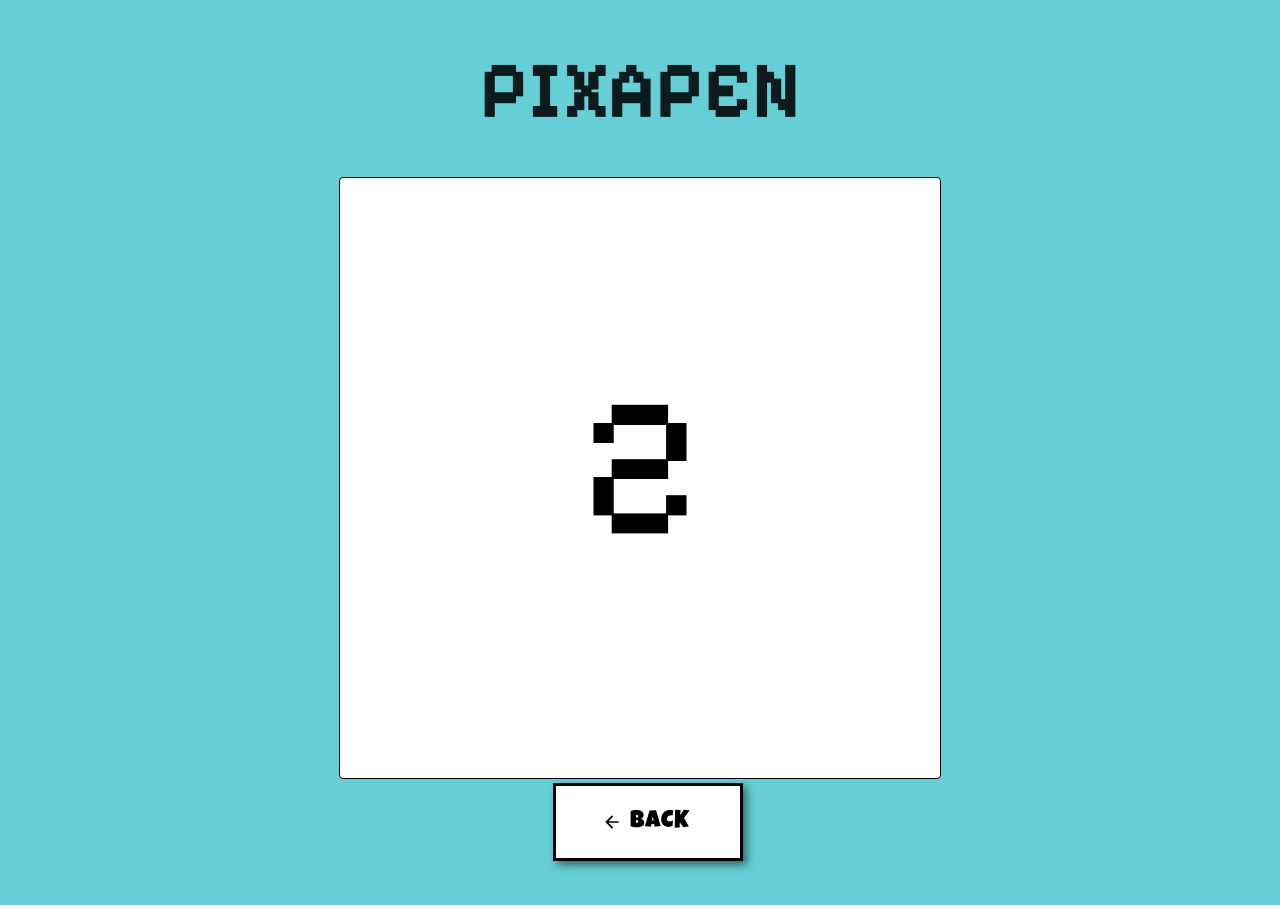
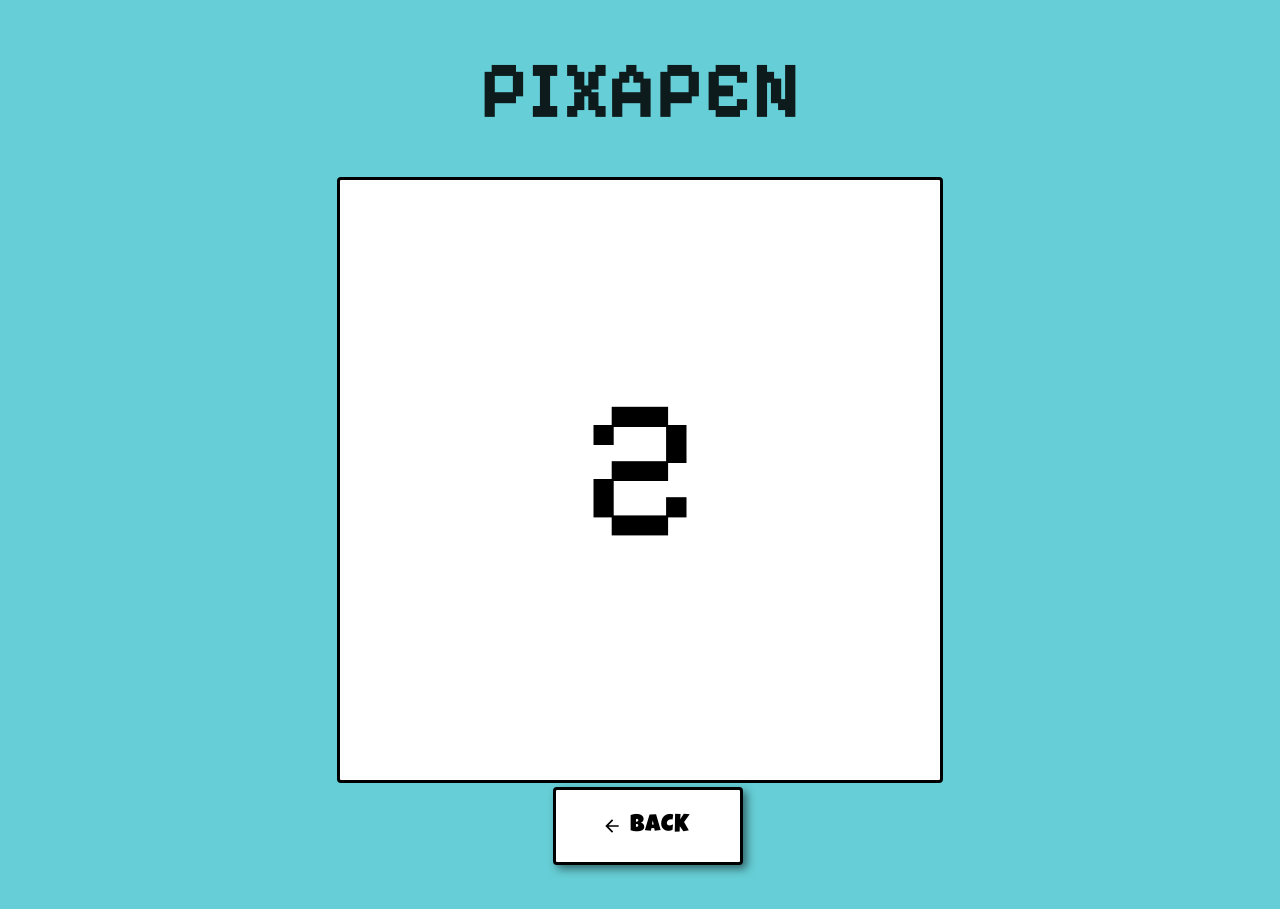
Before and after one commit to williamdenega/pixapen, a React (Create React App) app: page / in a window 1280 px wide. Both pictures are taken after a click on the button "PLAY". Built offline with nearby package versions, Linux system fonts and the light colour scheme.

Commit message:
adjusted boarder outline and raduis on buttons and canvas

```diff
--- a/src/newCanvas.js
+++ b/src/newCanvas.js
@@ -571,7 +571,7 @@ const GridCanvas = () => {
                             backgroundColor: "#FFFFFF", // white background
                             color: "#000000", // black text
                             border: "3px solid #000000", // bold border
-                            borderRadius: "0px", // rounded corners
+                            borderRadius: "4px", // rounded corners
                             boxShadow: "4px 4px 8px rgba(0, 0, 0, 0.5)", // subtle shadow
                             textTransform: "uppercase", // all caps
                             letterSpacing: "1px", // slightly spaced letters
@@ -613,7 +613,7 @@ const GridCanvas = () => {
                               backgroundColor: "white",
                               padding: 0,
                               display: "inline-block",
-                              border: "1px solid black",
+                              border: "3px solid black",
                               borderRadius: "4px",
                             }}
                           >
@@ -654,7 +654,7 @@ const GridCanvas = () => {
                               backgroundColor: "#FFFFFF", // White background
                               color: "#000000", // Black text
                               border: "3px solid #000000", // Bold border
-                              borderRadius: "0px", // Remove border radius to match the Play button
+                              borderRadius: "4px", // Remove border radius to match the Play button
                               boxShadow: "4px 4px 8px rgba(0, 0, 0, 0.5)", // Subtle shadow
                               textTransform: "uppercase", // Uppercase text
                               letterSpacing: "1px", // Slightly spaced letters
```
